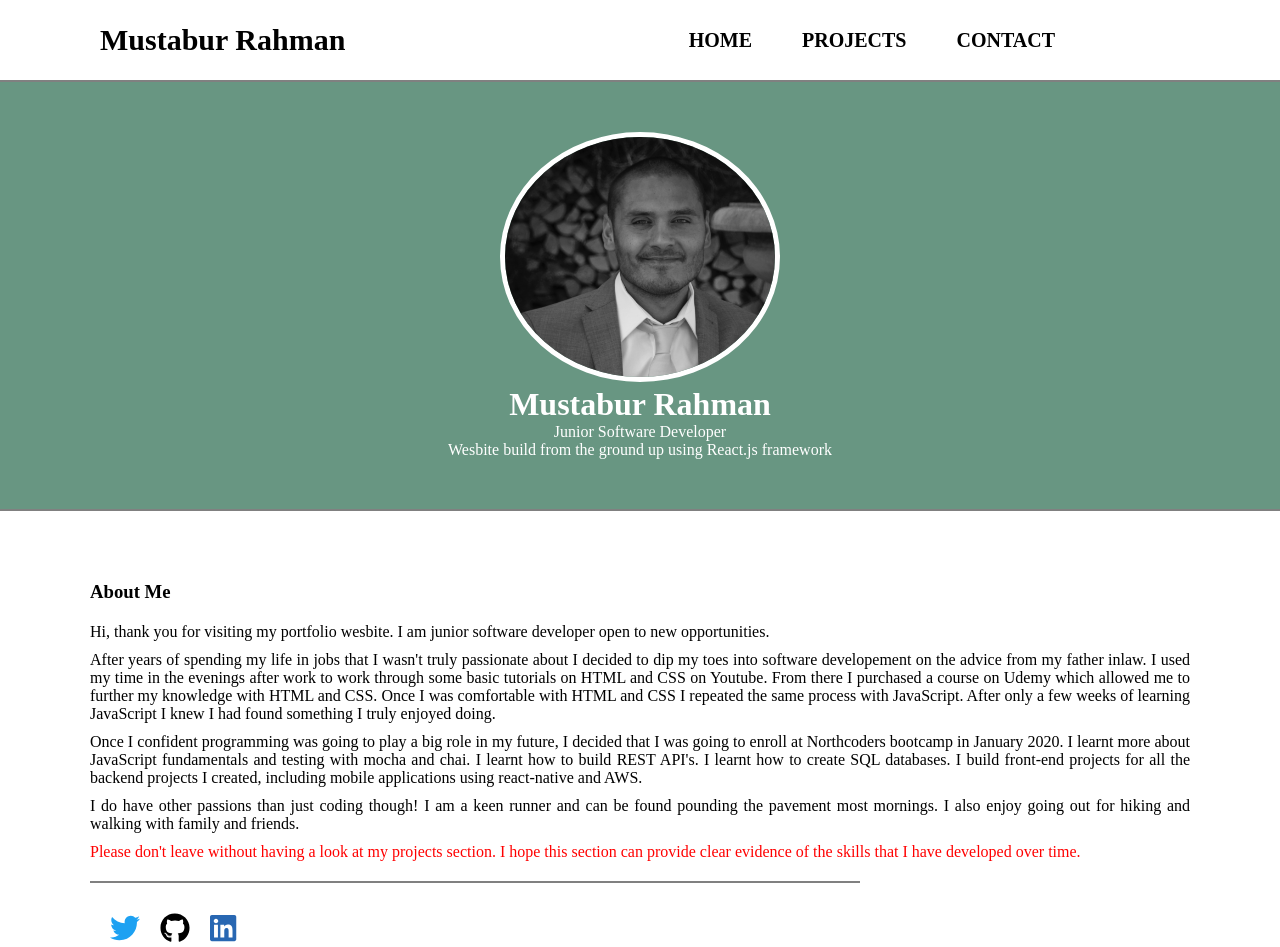
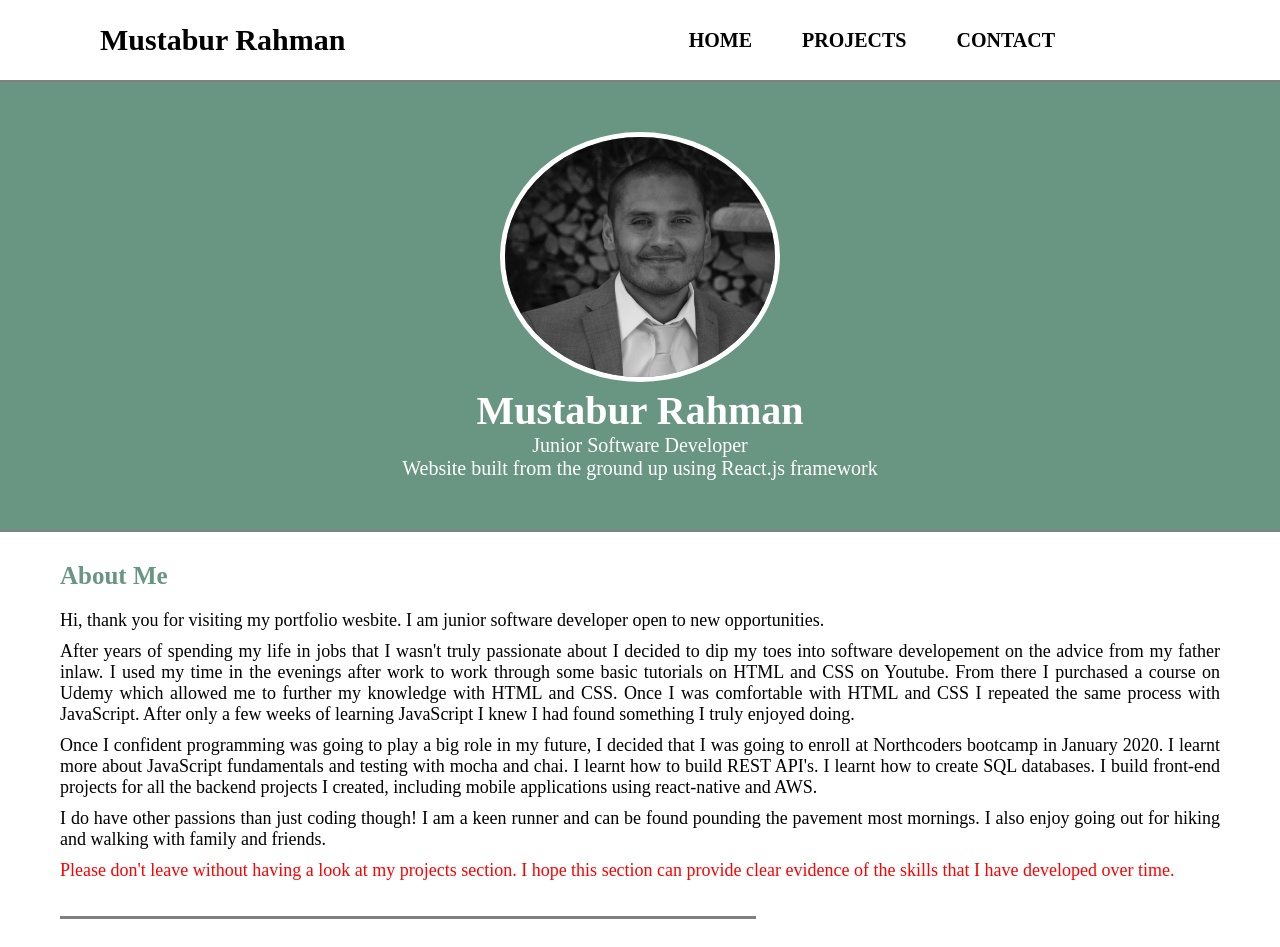
Before and after one commit to mrahman22/my-portfolio-website, a React (Create React App) app: page / in a window 1280 px wide. Shown: the top 947 px of the page. Built offline with nearby package versions, Linux system fonts and the light colour scheme; the HTML template or start-up script is replaced by a standard one; a web font is replaced by a local one.

Commit message:
further styling added to the home page

```diff
--- a/src/App.css
+++ b/src/App.css
@@ -74,6 +74,7 @@ label.logo {
   background-color: #689682;
   padding: 50px;
   color: white;
+  font-size: 20px;
   text-align: center;
   border-bottom: 2px solid gray;
   border-top: 2px solid gray;
@@ -105,9 +106,12 @@ label.logo {
 
 .about-me h3 {
   padding: 10px 0;
+  font-size: 25px;
+  color: #689682;
 }
 .about-me p {
   margin-top: 10px;
+  font-size: 18px;
 }
 .red {
   color: red;
@@ -115,16 +119,16 @@ label.logo {
 
 
 .about-me {
-   margin: 10px 40px;
-   padding: 50px;
+   margin: 0px 40px;
+   padding: 20px;
    text-align: justify;
 }
 
 .underline {
-  padding-top: 10px;
+  padding-top: 25px;
   align-self: center;
-  border-bottom: 2px solid gray;
-  width: 70%;
+  border-bottom: 3px solid gray;
+  width: 60%;
 }
 
 /*==================== About-me Styling =============================*/
--- a/src/components/Showcase.jsx
+++ b/src/components/Showcase.jsx
@@ -6,7 +6,7 @@ function Showcase() {
             <img className="portrait-pic" src={require('../portrait.jpeg')} alt="portrait"/>
            <h1>Mustabur Rahman</h1>
            <p>Junior Software Developer</p>
-           <p>Wesbite build from the ground up using React.js framework</p>
+           <p>Website built from the ground up using React.js framework</p>
         </div>
     )
 }
```
